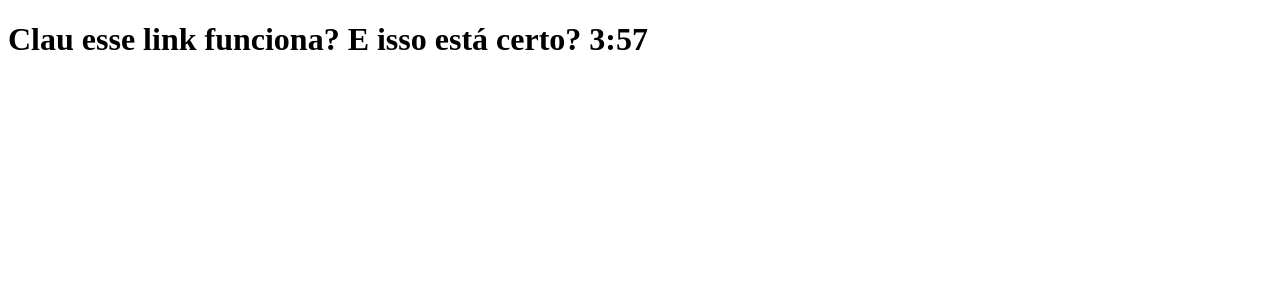
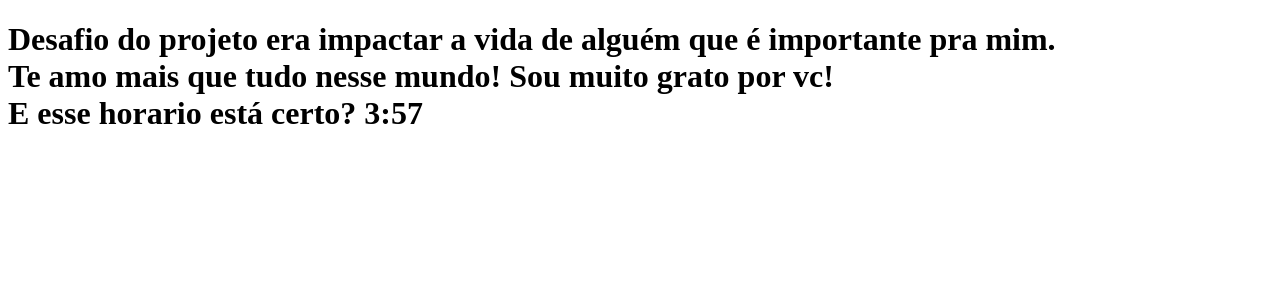
Before and after one commit to raulcgomes/tabnews-clone, a Next.js app: page / in a window 1280 px wide. Shown: the top 300 px of the page. Built offline with nearby package versions, Linux system fonts and the light colour scheme.

Commit message:
updated message

```diff
--- a/pages/index.js
+++ b/pages/index.js
@@ -6,7 +6,9 @@ function getDateTime(){
 }
 
 function Home(){
-    return <h1>Clau esse link funciona? E isso está certo? {getDateTime()}</h1>
+    return <h1>Desafio do projeto era impactar a vida de alguém que é importante pra mim. <br></br>
+            Te amo mais que tudo nesse mundo! Sou muito grato por vc! <br></br>
+            E esse horario está certo? {getDateTime()}</h1>
 }
 
 if(typeof getDataTime === 'function'){
```
